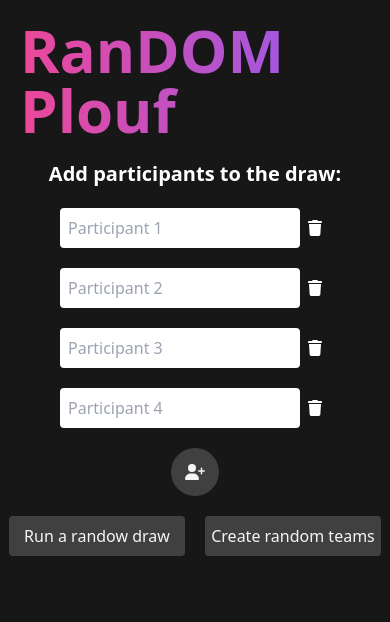
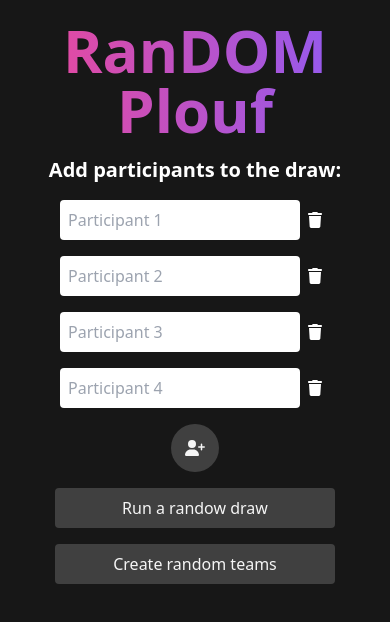
Before and after one commit to Spookywy/random-plouf, a Next.js app: page / in a window 390 px wide. Shown: the top 622 px of the page. Built offline with nearby package versions, Linux system fonts and the light colour scheme.

Commit message:
:iphone: improve responsive

```diff
--- a/src/app/page.tsx
+++ b/src/app/page.tsx
@@ -26,8 +26,8 @@ export default function Home() {
   }
 
   return (
-    <main className="flex flex-col items-center space-y-5 p-5">
-      <h1 className="bg-gradient-to-r from-pink-500 to-violet-500 bg-clip-text text-6xl font-extrabold text-transparent">
+    <main className="flex flex-col items-center gap-4 p-5">
+      <h1 className="bg-gradient-to-r from-pink-500 to-violet-500 bg-clip-text text-center text-6xl font-extrabold text-transparent">
         RanDOM Plouf
       </h1>
       <p className="text-xl font-semibold">Add participants to the draw:</p>
@@ -46,11 +46,11 @@ export default function Home() {
       >
         <FontAwesomeIcon icon={faUserPlus} />
       </button>
-      <div className="flex space-x-5">
-        <button className="h-10 w-44 rounded bg-neutral-700 text-neutral-100 hover:bg-neutral-100 hover:text-neutral-900">
+      <div className="flex w-4/5 flex-col justify-center gap-4 sm:flex-row">
+        <button className="h-10 rounded bg-neutral-700 text-neutral-100 hover:bg-neutral-100 hover:text-neutral-900 sm:w-60">
           Run a randow draw
         </button>
-        <button className="h-10 w-44 rounded bg-neutral-700 text-neutral-100 hover:bg-neutral-100 hover:text-neutral-900">
+        <button className="h-10 rounded bg-neutral-700 text-neutral-100 hover:bg-neutral-100 hover:text-neutral-900 sm:w-60">
           Create random teams
         </button>
       </div>
--- a/src/components/participant.tsx
+++ b/src/components/participant.tsx
@@ -22,7 +22,7 @@ export default function Participant({
   return (
     <div>
       <input
-        className="h-10 w-60 rounded p-2 text-neutral-900"
+        className="h-10 w-60 rounded p-2 text-neutral-900 sm:w-72"
         type="text"
         value={name}
         placeholder={`Participant ${index + 1}`}
```
